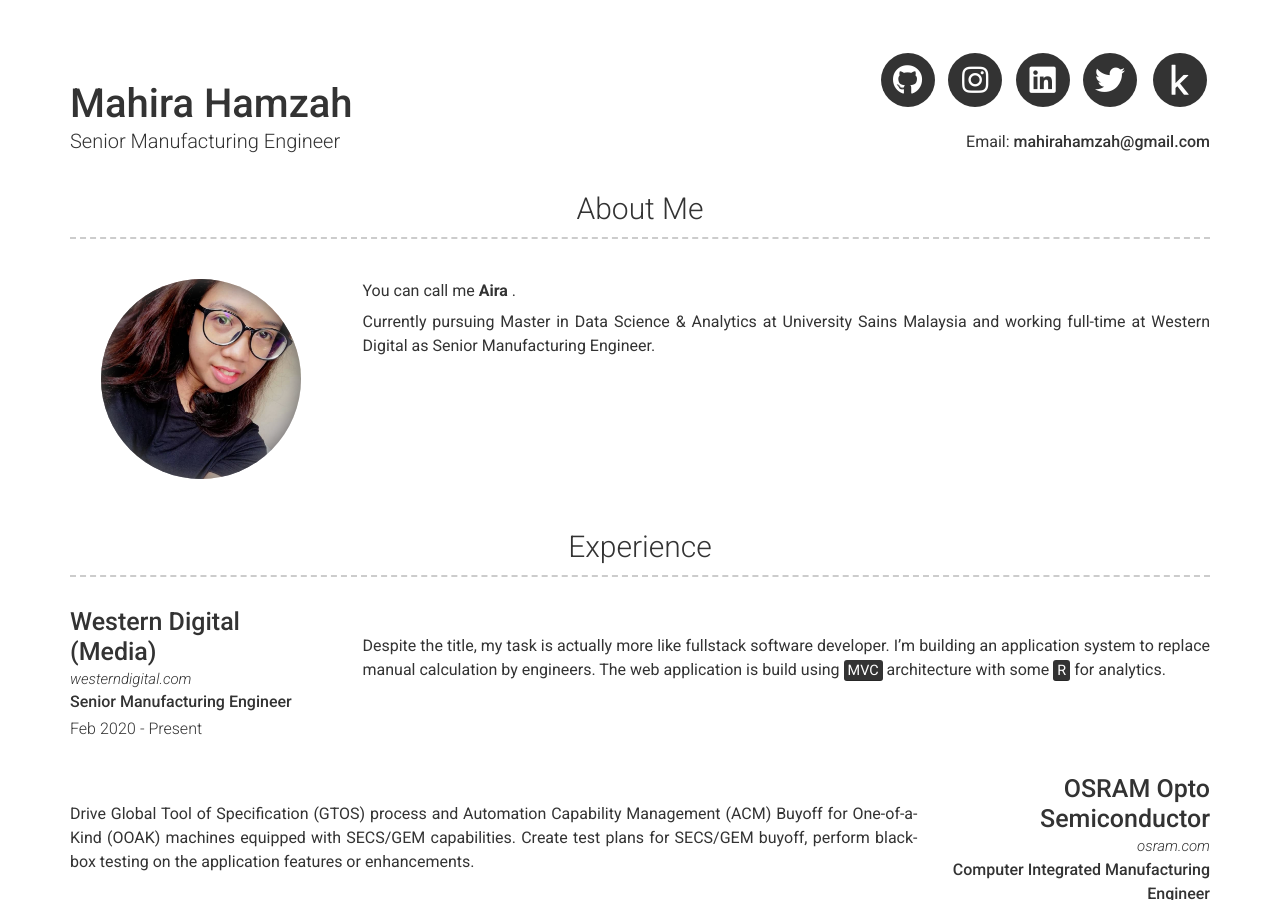
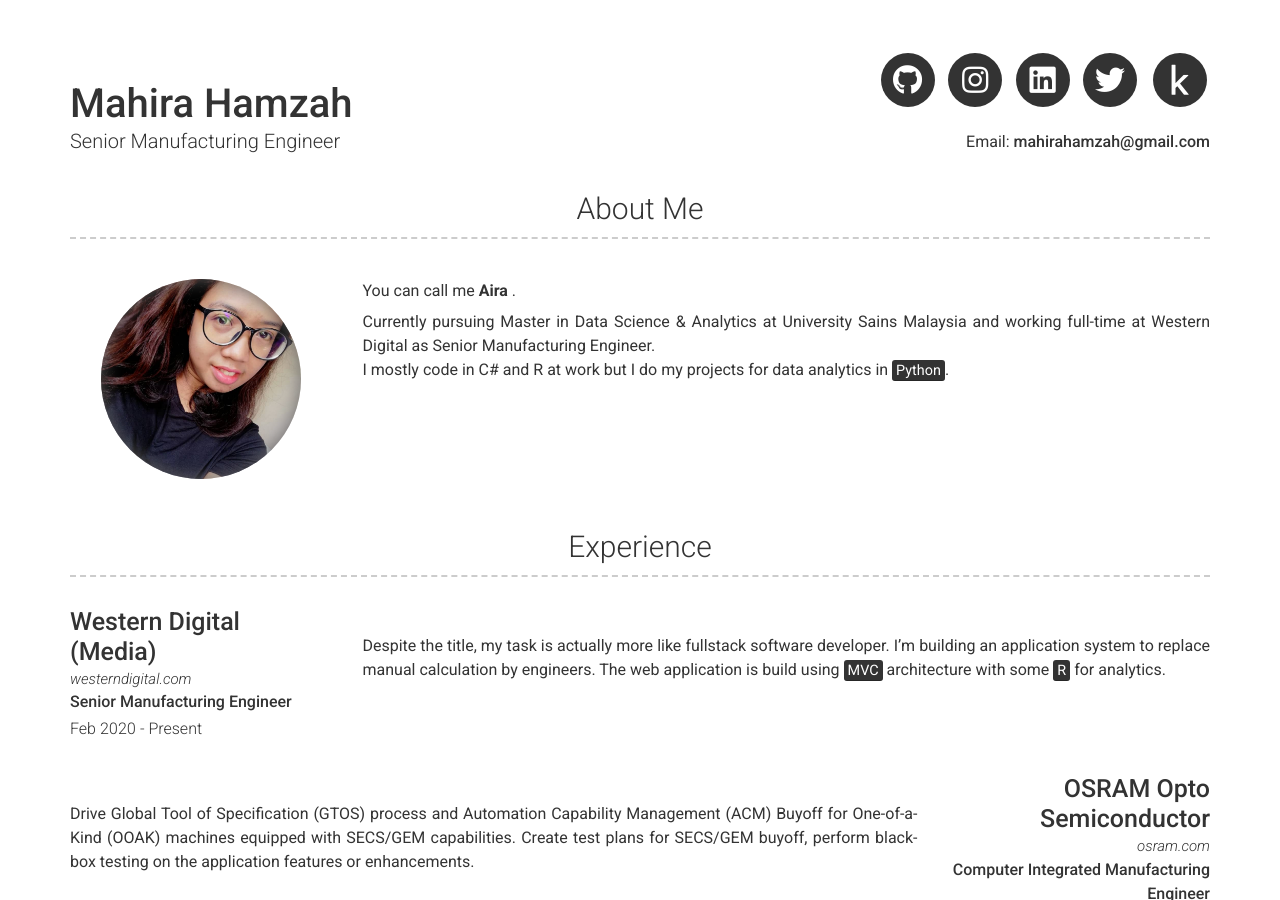
Before and after one commit to mahirahamzah/Resume, a Jekyll site: the page built from index.md, in a window 1280 px wide and 900 px high. Built offline with Jekyll 4.4.1, drawn with Linux system fonts in a browser that asks for light colours; nearby versions of some CDN libraries.

Commit message:
Update _config.yml

```diff
--- a/_config.yml
+++ b/_config.yml
@@ -48,6 +48,9 @@ about_content: | # this will include new lines to allow paragraphs
     You can call me  <b> Aira</b> .
 
     Currently pursuing Master in Data Science & Analytics at University Sains Malaysia and working full-time at Western Digital as Senior Manufacturing Engineer.
+    <br>
+    I mostly code in C# and R at work but I do my projects for data analytics in <mark>Python</mark>.
+
 
 # Projects Section
 projects_title: Skills & Certs
```
